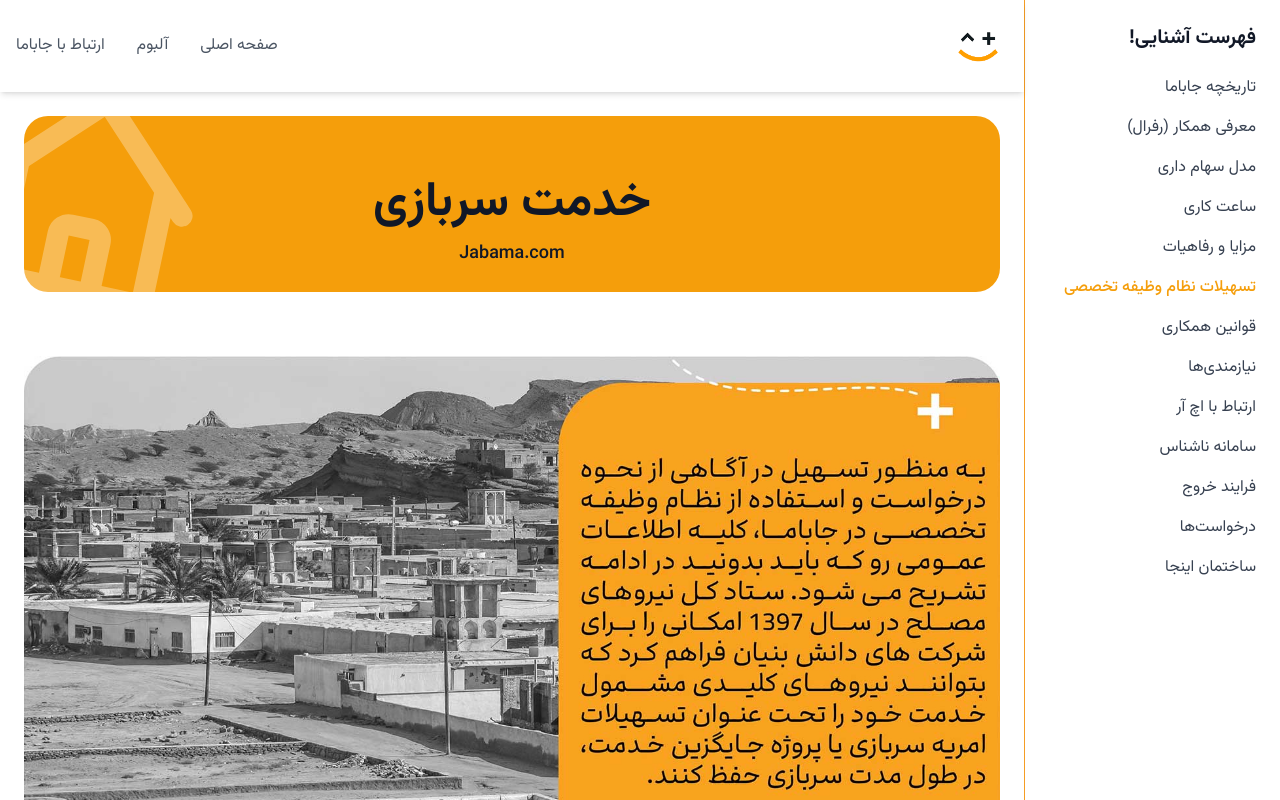
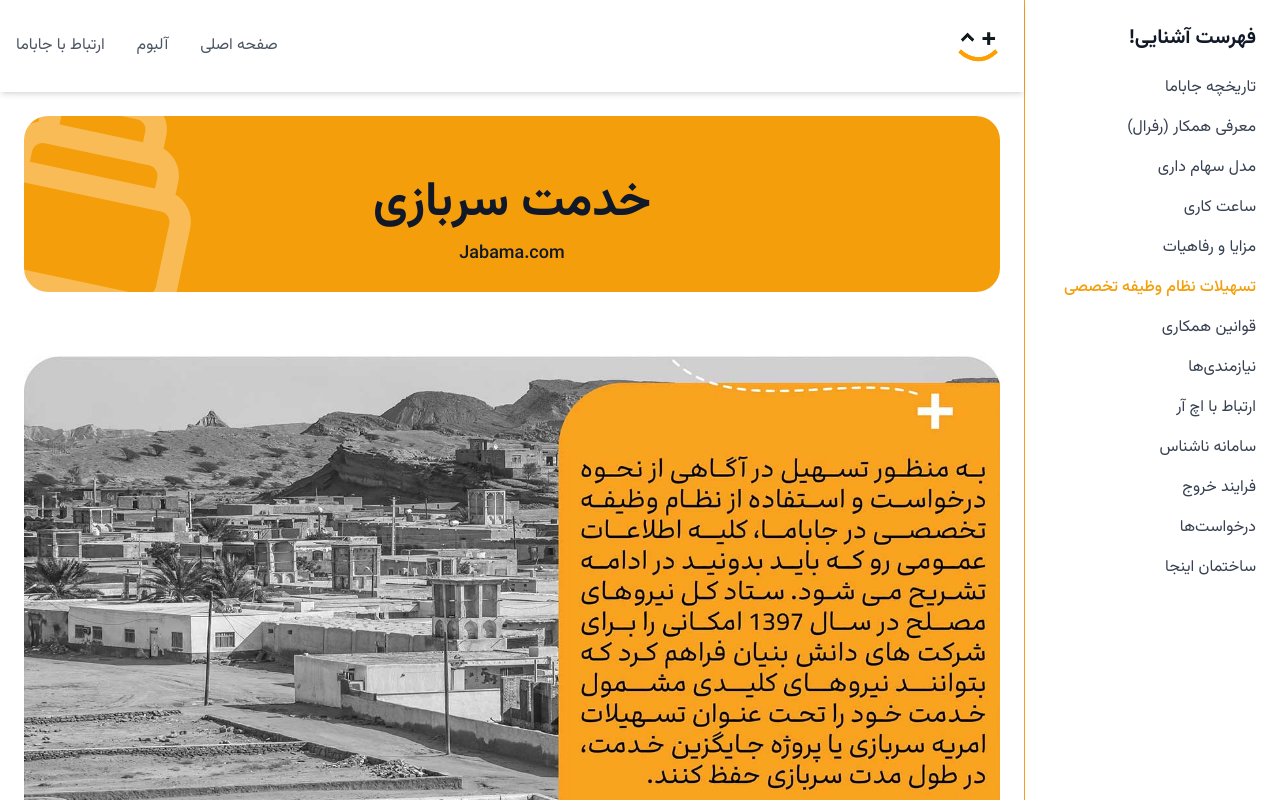
Before and after one commit to espitman/jbm-hr-life, a Nuxt app: page /military-service in a window 1280 px wide. Shown: the top 800 px of the page. Built offline with nearby package versions, Linux system fonts and the light colour scheme; a web font is replaced by a local one.

Commit message:
feat: add military service icon to PageIcon component

```diff
--- a/components/ui/PageIcon.vue
+++ b/components/ui/PageIcon.vue
@@ -2,6 +2,9 @@
   <div :class="containerClass">
     <svg v-if="pageName === 'hr-contact'" :class="iconClass" fill="none" viewBox="0 0 24 24" stroke="currentColor">
       <path stroke-linecap="round" stroke-linejoin="round" stroke-width="2" d="M3 8l7.89 5.26a2 2 0 002.22 0L21 8M5 19h14a2 2 0 002-2V7a2 2 0 00-2-2H5a2 2 0 00-2 2v10a2 2 0 002 2z" />
+    </svg>
+    <svg v-else-if="pageName === 'military-service'" :class="iconClass" fill="none" viewBox="0 0 24 24" stroke="currentColor">
+      <path stroke-linecap="round" stroke-linejoin="round" stroke-width="2" d="M19 11H5m14 0a2 2 0 012 2v6a2 2 0 01-2 2H5a2 2 0 01-2-2v-6a2 2 0 012-2m14 0V9a2 2 0 00-2-2M5 11V9a2 2 0 012-2m0 0V5a2 2 0 012-2h6a2 2 0 012 2v2M7 7h10" />
     </svg>
     <svg v-else-if="pageName === 'anonymous-system'" :class="iconClass" fill="none" viewBox="0 0 24 24" stroke="currentColor">
       <path stroke-linecap="round" stroke-linejoin="round" stroke-width="2" d="M12 15v2m-6 4h12a2 2 0 002-2v-6a2 2 0 00-2-2H6a2 2 0 00-2 2v6a2 2 0 002 2zm10-10V7a4 4 0 00-8 0v4h8z" />
```
